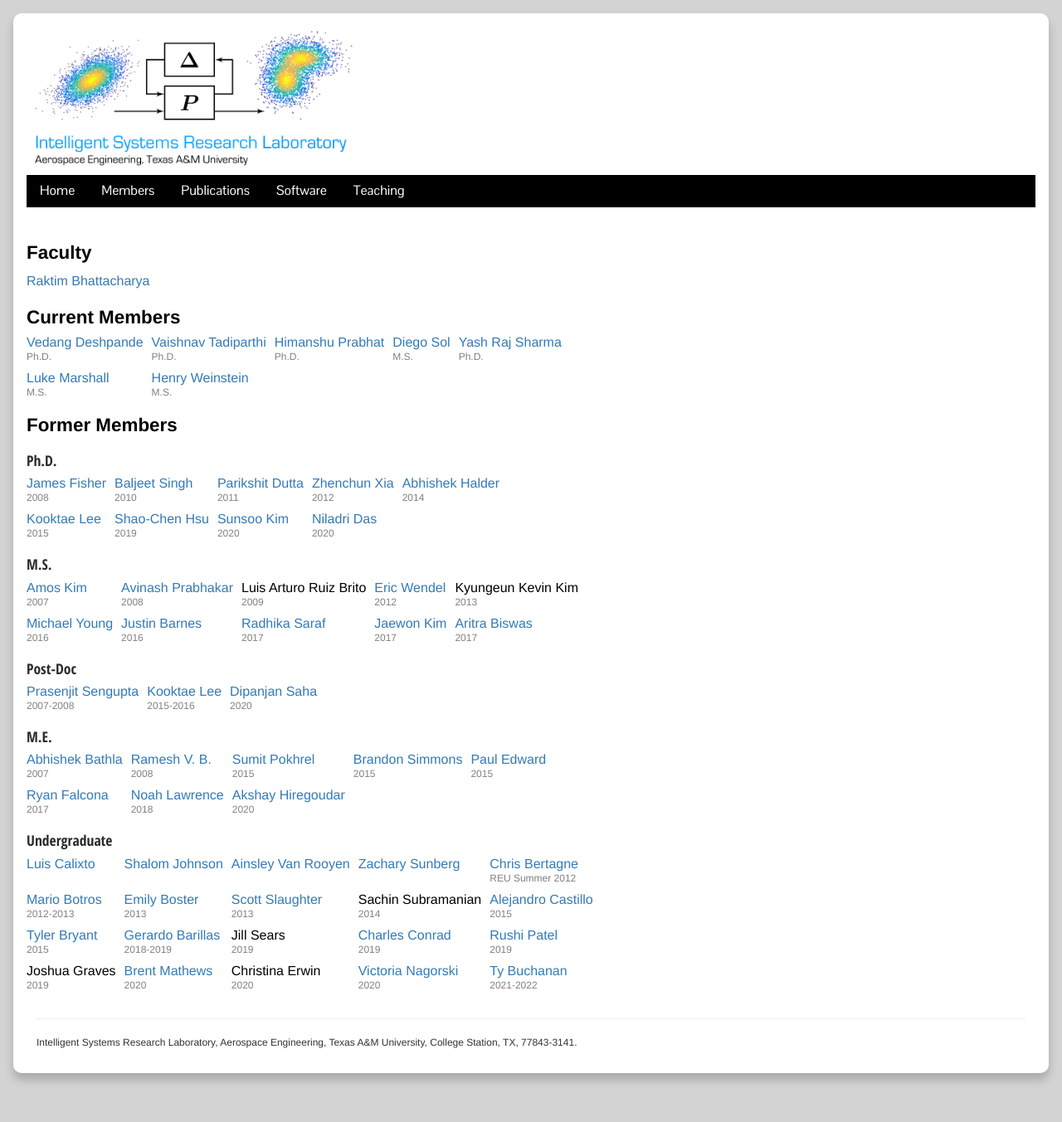
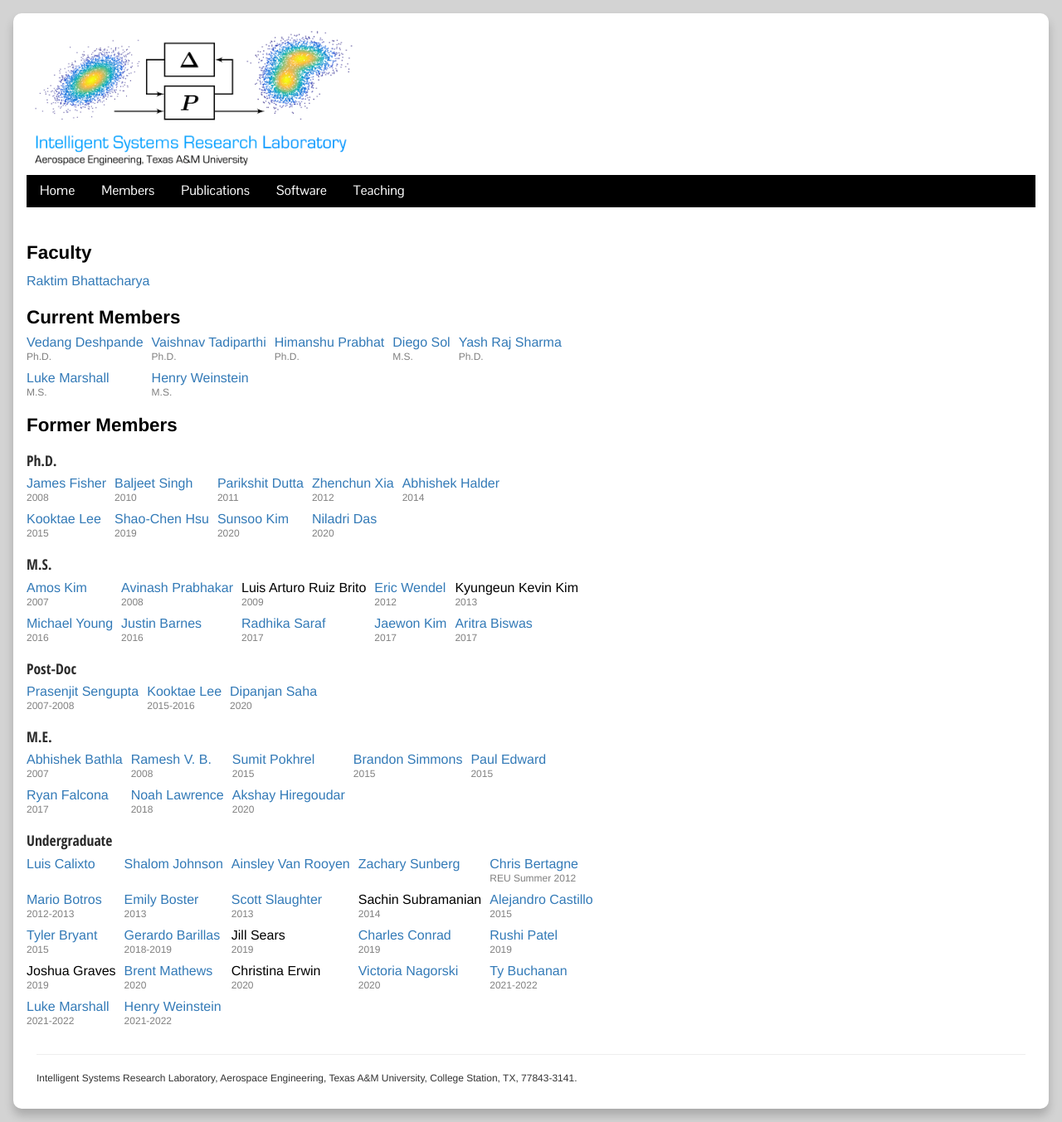
Before and after one commit to isrlab/isrlab.github.io, a Jekyll site: the page built from 02 members.md, in a window 1280 px wide. Shown: the whole page at 83% size. Built offline with Jekyll 4.4.1, drawn with Linux system fonts in a browser that asks for light colours; nearby versions of some CDN libraries; before the commit the page ends 1310 px from its top, so only the background shows below that.

Commit message:
Updated members.

```diff
--- a/02 members.md
+++ b/02 members.md
@@ -91,5 +91,7 @@ permalink: /members.html
       <div>Christina Erwin <br> <year>2020</year></div>
       <div><a href="https://www.linkedin.com/in/victoria-n-485311aa/">Victoria Nagorski</a> <br> <year>2020</year></div>
       <div><a href ="https://www.linkedin.com/in/ty-buchanan/"> Ty Buchanan </a><br> <year>2021-2022</year></div>
+      <div><a href ="https://www.linkedin.com/in/luke-m-marshall/"> Luke Marshall </a><br> <year>2021-2022</year></div>
+  <div><a href ="https://www.linkedin.com/in/henryweinstein/"> Henry Weinstein </a><br> <year>2021-2022</year></div>
 
     </div>
```
